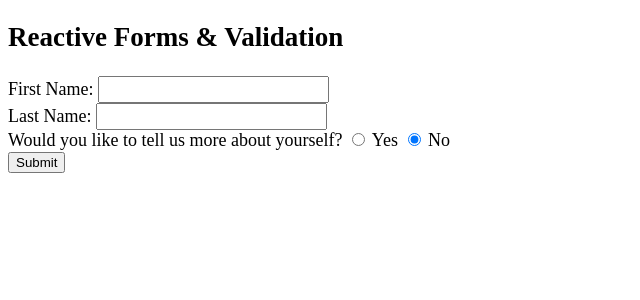
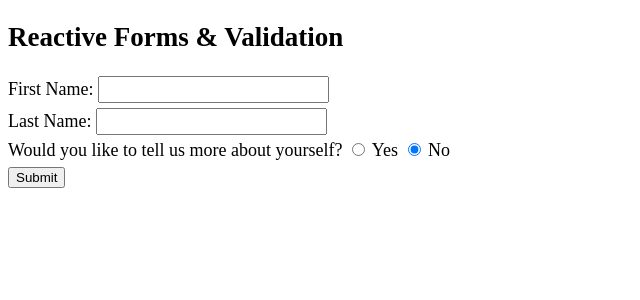
Before and after one commit to dougrday/training-ng-reactive-forms, an Angular app: page / in a window 1280 px wide. Shown: the top 300 px of the page, without its empty margins (0-640 px from the left). Built offline with nearby package versions, Linux system fonts and the light colour scheme.

Commit message:
Minor cleanup

```diff
--- a/src/app/demo-form/demo-form.component.ts
+++ b/src/app/demo-form/demo-form.component.ts
@@ -38,7 +38,7 @@ export class DemoFormComponent {
         tellUsMore: new FormControl(false),
     });
 
-    interestOptions = ['Basketball', 'Piano', 'Guitar', 'Hiking', 'Gaming'];
+    interestOptions = ['Basketball', 'Piano', 'Guitar', 'Hiking', 'Gaming', 'D&D'];
 
     get firstName() { return this.demoForm.get('firstName'); }
     get lastName() { return this.demoForm.get('lastName'); }
--- a/src/styles.css
+++ b/src/styles.css
@@ -2,3 +2,7 @@ html, body, input, textarea {
     font-size: 18px;
     font-family: Flama;
 }
+
+div {
+    margin: 5px 0;
+}
```
